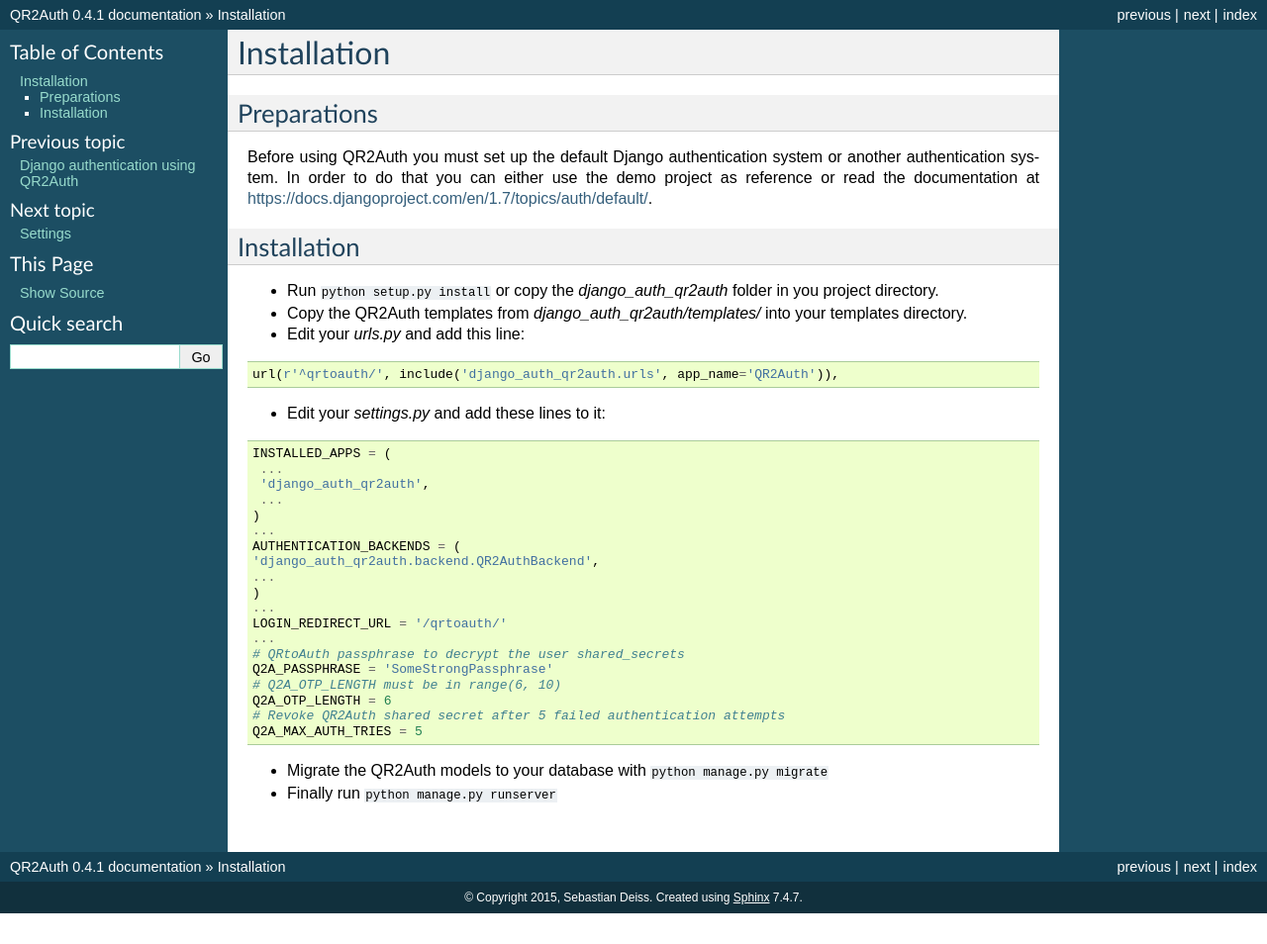
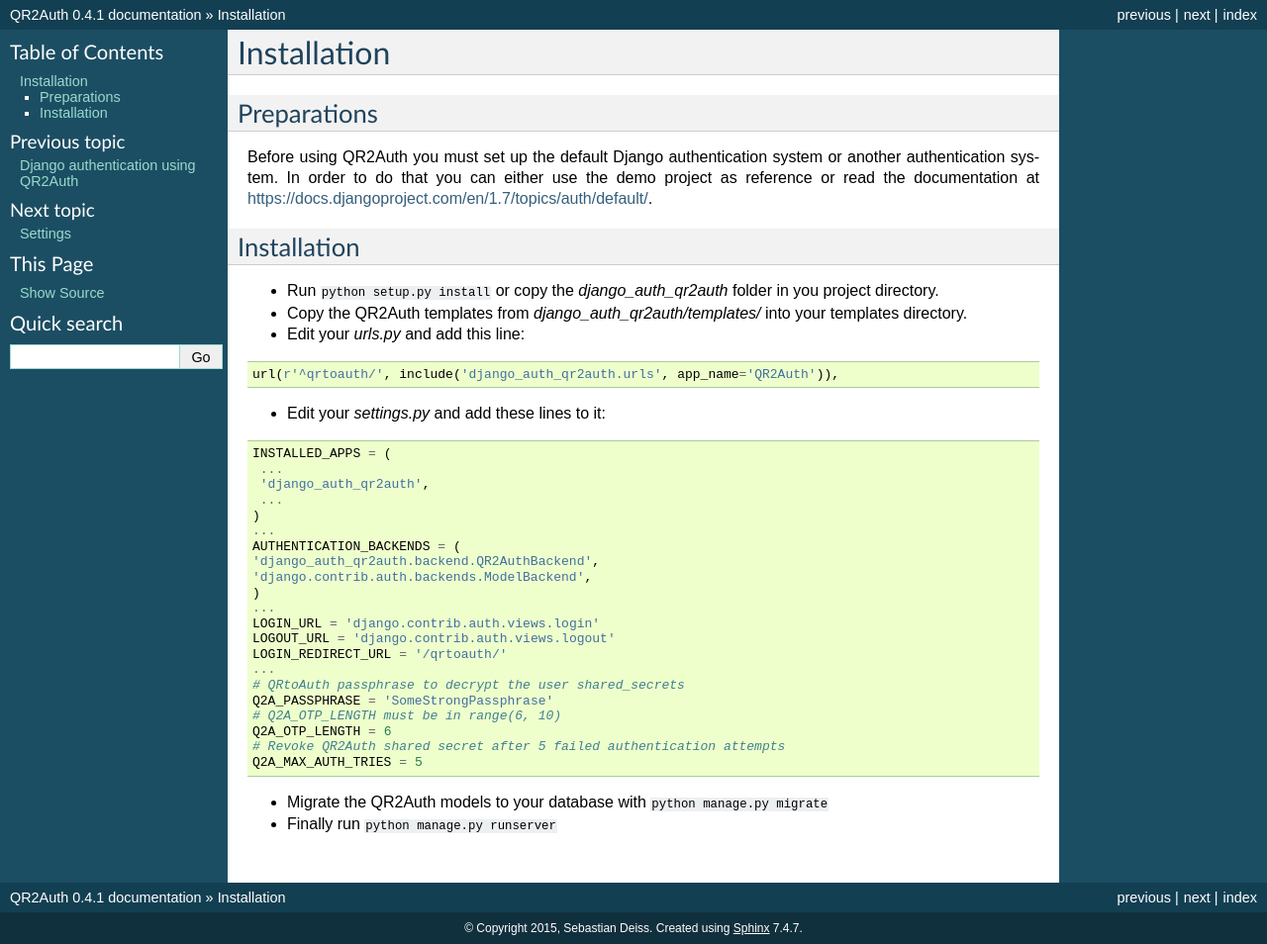
Before and after one commit to SebastianDeiss/django-auth-qr2auth, a Sphinx documentation site: the page built from docs/source/install.rst, in a window 1280 px wide. Shown: the whole page at 99% size. Built offline with Sphinx 7.4.7, drawn with Linux system fonts in a browser that asks for light colours; before the commit the page ends 923 px from its top, so only the background shows below that.

Commit message:
Enhance installation guide in the docs

```diff
--- a/docs/source/install.rst
+++ b/docs/source/install.rst
@@ -33,9 +33,11 @@
    ...
    AUTHENTICATION_BACKENDS = (
    'django_auth_qr2auth.backend.QR2AuthBackend',
-   ...
+   'django.contrib.auth.backends.ModelBackend',
    )
    ...
+   LOGIN_URL = 'django.contrib.auth.views.login'
+   LOGOUT_URL = 'django.contrib.auth.views.logout'
    LOGIN_REDIRECT_URL = '/qrtoauth/'
    ...
    # QRtoAuth passphrase to decrypt the user shared_secrets
```
